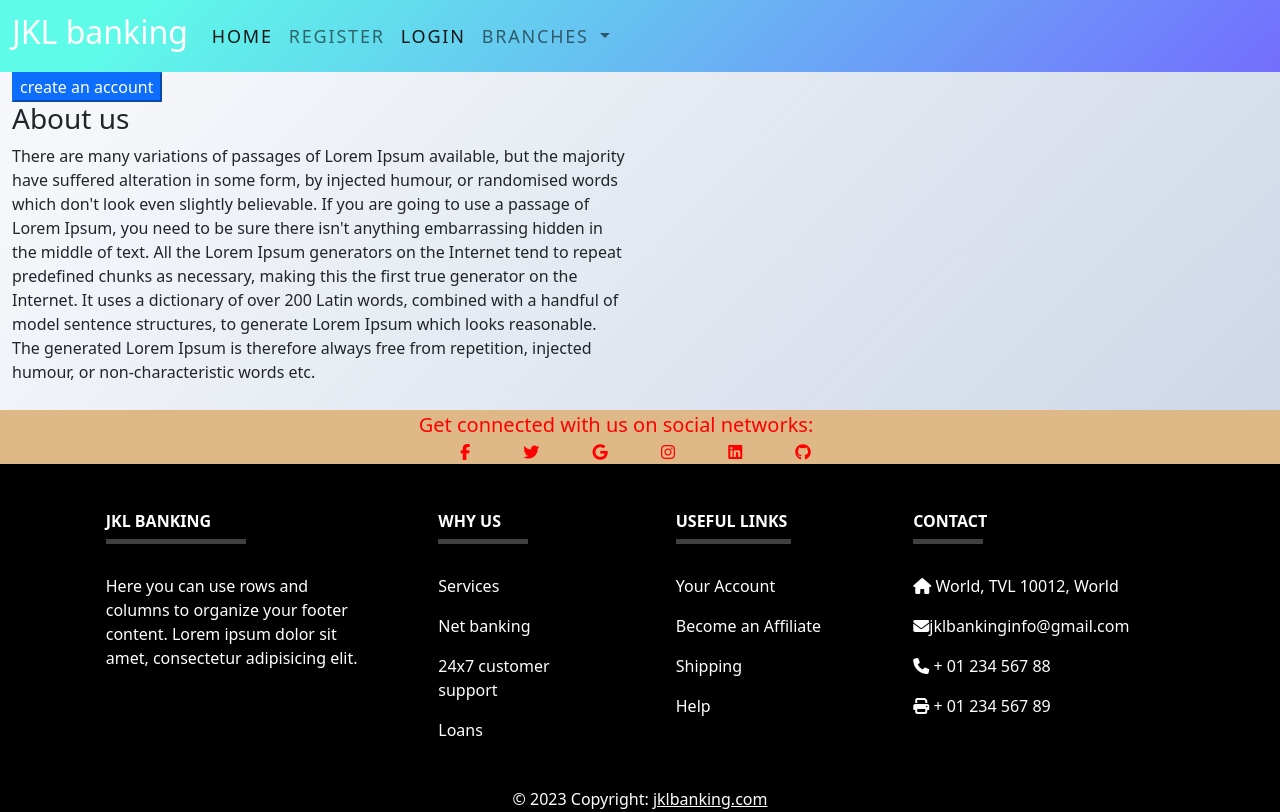
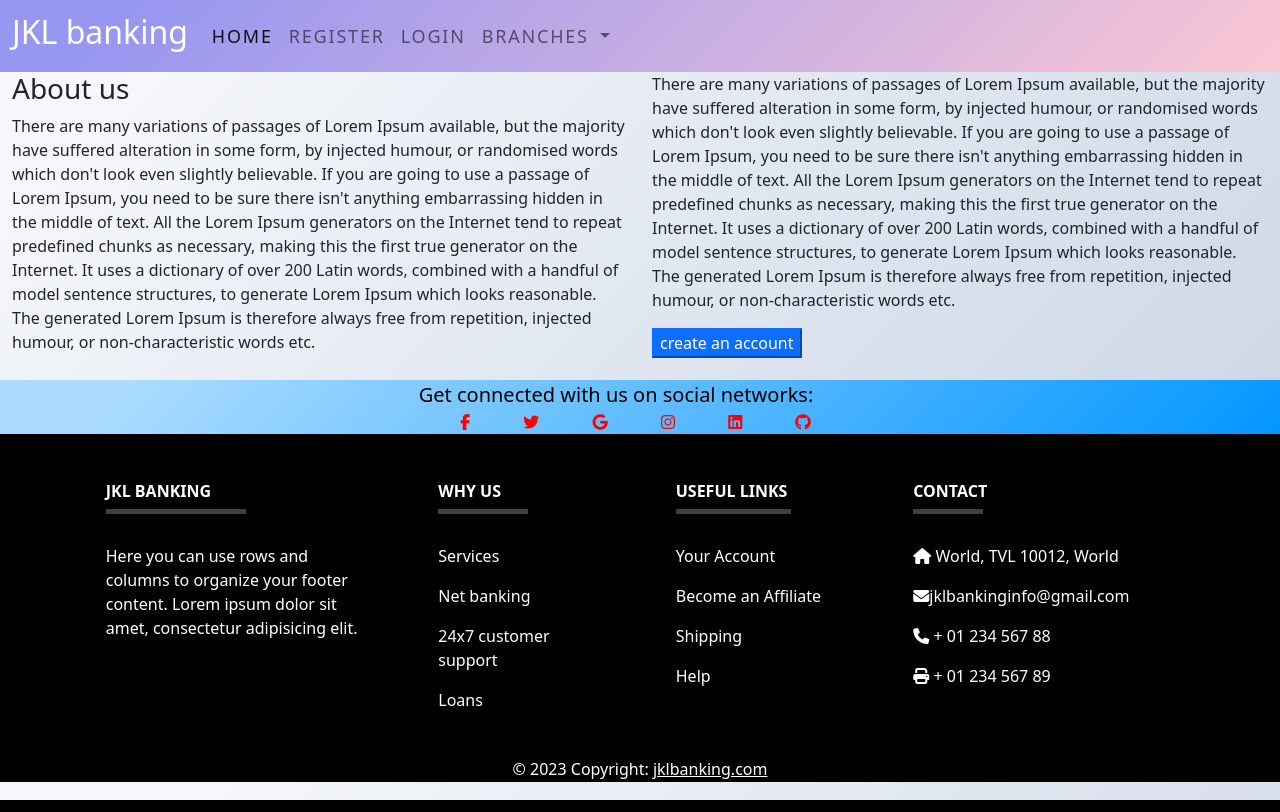
Before and after one commit to rej22/jkl_banking, a Django app: page /about/ in a window 1280 px wide. Run offline with Django 4.2, Linux system fonts and the light colour scheme; some libraries are stand-ins or nearby versions.

Commit message:
some alteration

```diff
--- a/jklbank/jklbanking/static/css/custom.css
+++ b/jklbank/jklbanking/static/css/custom.css
@@ -4,7 +4,7 @@
 ***************/
 
 .navbar {
-    background-image: linear-gradient(135deg, #5EFCE8 10%, #736EFE 100%);
+    background-image: linear-gradient(135deg, #9796f0 10%, #FBC7D4 100%);
 }
 .navbar-brand h2 {
     color: #FFFFFF;
@@ -12,7 +12,7 @@
 .detail_form_div {
     background-image: linear-gradient(135deg, #f5f7fa 10%, #c3cfe2 100%);
 }
-a.nav-link {
+.nav-link {
     color: white;
 }
 .nav-item:hover {
@@ -52,6 +52,12 @@
     color: white;
     text-decoration: none;
 }
+.btn-add:hover,
+.btn-add:hover a.login_btn_lettter {
+  background-color: yellow;
+  color: blue;
+}
+
 body
 {
 	font-family: 'Open Sans', sans-serif;
@@ -78,6 +84,7 @@
 }
 .update_card {
     margin: 20px;
+    background-image: linear-gradient(135deg, #247BA0 10%, #FFFFB5 100%);
 }
 .h4_register {
     margin: 5px;
@@ -101,6 +108,10 @@
 .form01 {
     margin: 5px;
 }
+.detail_font {
+  font-size: 20px;
+}
+
 
 /************
     footer
@@ -119,7 +130,7 @@
     margin-top: 10px;
 }
 .me-5 {
-    color: red;
+    color: black;
     font-size: 20px;
 }
 .fab {
@@ -128,7 +139,7 @@
     color: 	red;
 }
 a:hover .fab {
-  color: red;
+  color: white;
 }
 .foot_pro_a {
     text-decoration: none;
@@ -159,3 +170,6 @@
 .details_icons_div .fa{
     margin-right: 20px;
 }
+.my_foot_section {
+    background-image: linear-gradient(135deg, #ABDCFF 10%, #0396FF 100%);
+}
--- a/jklbank/jklbanking/templates/about.html
+++ b/jklbank/jklbanking/templates/about.html
@@ -10,8 +10,7 @@
 
 {% block content %}
    <div class="row mx-auto">
-           <div class="col-9 col-sm-12 col-md-6 xol-lg-6">
-               <button class="btn-add btn-primary btn_home_login text-justify text-center"><a class="login_btn_lettter" href="{% url 'detailform' %}">create an account</a></button>
+           <div class="col-12 col-sm-12 col-md-12 col-lg-6">
                <h3>About us</h3>
                <div>
                    <p>
@@ -19,5 +18,13 @@
                    </p>
                </div>
            </div>
+           <div class="col-12 col-sm-12 col-md-12 col-lg-6">
+                <p>
+                    There are many variations of passages of Lorem Ipsum available, but the majority have suffered alteration in some form, by injected humour, or randomised words which don't look even slightly believable. If you are going to use a passage of Lorem Ipsum, you need to be sure there isn't anything embarrassing hidden in the middle of text. All the Lorem Ipsum generators on the Internet tend to repeat predefined chunks as necessary, making this the first true generator on the Internet. It uses a dictionary of over 200 Latin words, combined with a handful of model sentence structures, to generate Lorem Ipsum which looks reasonable. The generated Lorem Ipsum is therefore always free from repetition, injected humour, or non-characteristic words etc.
+                </p>
+               <div>
+                   <button class="btn-add btn-primary btn_home_login text-justify text-center"><a class="login_btn_lettter" href="{% url 'detailform' %}">create an account</a></button>
+               </div>
+            </div>
    </div>
 {% endblock %}
--- a/jklbank/jklbanking/templates/base.html
+++ b/jklbank/jklbanking/templates/base.html
@@ -5,7 +5,7 @@
     <meta charset="UTF-8">
     <meta name="viewport" content="width=device-width, initial-scale=1">
     <meta name="description" content="{% block metadescription %} {% endblock %}">
-    <link href="{% static 'css/custom.css' %}" rel="stylesheet">
+    <link href="{% static 'css/custom.css/' %}" rel="stylesheet">
     <link href="{% static 'css/bootstrap.min.css' %}" rel="stylesheet">
     <title>{% block title %} {% endblock %}</title>
 </head>
--- a/jklbank/jklbanking/templates/footer.html
+++ b/jklbank/jklbanking/templates/footer.html
@@ -1,6 +1,6 @@
 {% load static %}
 <footer class="text-center text-white navbar-fixed-bottom my_footer">
-    <section id="d-flex justify-content-between p-4 my_foot_section" style="background-color: #DEB887">
+    <section id="d-flex justify-content-between p-4 my_foot_section" style="background-image: linear-gradient(135deg, #ABDCFF 10%, #0396FF 100%);">
       <div class="me-5">
         <span>Get connected with us on social networks:</span>
       </div>
--- a/jklbank/jklbanking/templates/navbar.html
+++ b/jklbank/jklbanking/templates/navbar.html
@@ -1,20 +1,20 @@
 {% load static %}
 <nav class="navbar navbar-expand-lg navbar-light bg-light">
   <div class="container-fluid">
-    <a class="navbar-brand" href="#"><h2>JKL banking</h2></a>
+    <a class="navbar-brand" href="{% url 'index' %}"><h2>JKL banking</h2></a>
     <button class="navbar-toggler" type="button" data-bs-toggle="collapse" data-bs-target="#navbarSupportedContent" aria-controls="navbarSupportedContent" aria-expanded="false" aria-label="Toggle navigation">
       <span class="navbar-toggler-icon"></span>
     </button>
     <div class="collapse navbar-collapse" id="navbarSupportedContent">
       <ul class="navbar-nav me-auto mb-2 mb-lg-0">
         <li class="nav-item">
-          <a class="nav-link active" aria-current="page" href="">Home</a>
+          <a class="nav-link active" aria-current="page" href="{% url 'index' %}">Home</a>
         </li>
         <li class="nav-item">
-          <a class="nav-link" href="#">Register</a>
+          <a class="nav-link" href="{% url 'register' %}">Register</a>
         </li>
         <li class="nav-item">
-          <a class="nav-link active" aria-current="page" href="#">login</a>
+          <a class="nav-link" aria-current="page" href="{% url 'login' %}">login</a>
         </li>
         <li class="nav-item dropdown">
           <a class="nav-link dropdown-toggle" href="#" id="navbarDropdown" role="button" data-bs-toggle="dropdown" aria-expanded="false">
--- a/jklbank/jklbanking/templates/registration.html
+++ b/jklbank/jklbanking/templates/registration.html
@@ -12,7 +12,6 @@
 <div class="container update_container text-center text-justify">
     <div class="row mx-auto">
    <div class="container">
-       <div class="row mx-auto">
            <div class="col-12 col-md-12 mb-4 text-center text-justify">
                <div class="card update_card text-center text-justify">
                     <div class="card-title update_card-title">
```
Also changed, not shown: jklbank/jklbanking/templates/detailform.html (+44 -30 lines), jklbank/jklbanking/db.sqlite3.
